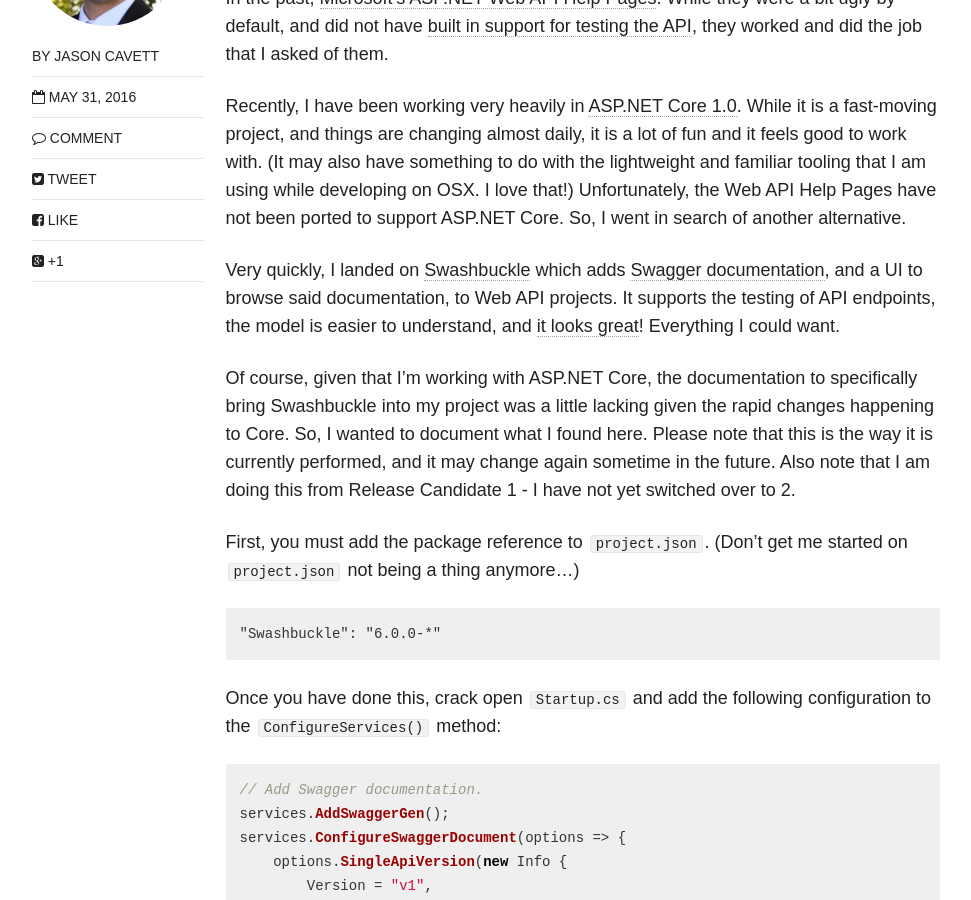
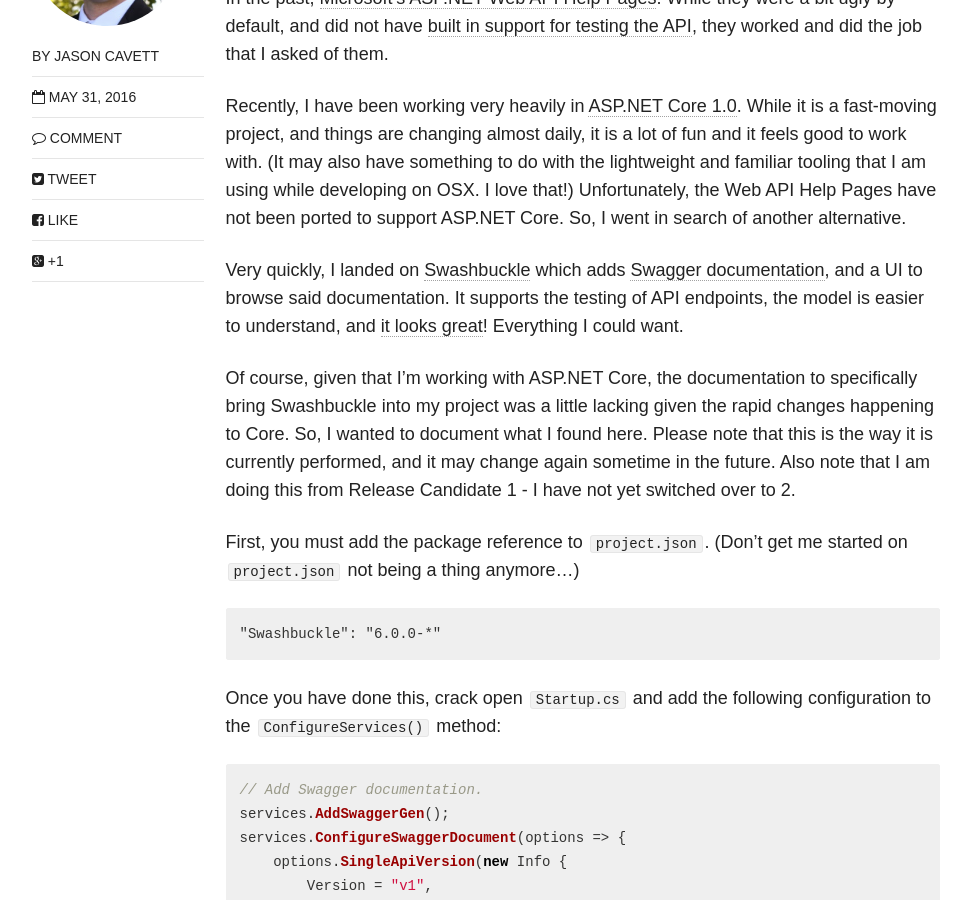
Before and after one commit to jasoncavett/jasoncavett.github.io, a Jekyll site: the page built from _posts/blog/2016-05-31-using-swashbuckle-in-asp-net-core.md, in a window 1280 px wide and 900 px high, scrolled down 791 px. Shown: the whole window, without its empty margins (154-1125 px from the left). Built offline with Jekyll 4.4.1, drawn with Linux system fonts in a browser that asks for light colours; nearby versions of some CDN libraries; comment, search, counter and statistics services are not loaded.

Commit message:
Fixed wording.

```diff
--- a/_posts/blog/2016-05-31-using-swashbuckle-in-asp-net-core.md
+++ b/_posts/blog/2016-05-31-using-swashbuckle-in-asp-net-core.md
@@ -17,7 +17,7 @@ In the past, [Microsoft's ASP.NET Web API Help Pages](http://www.asp.net/web-api
 
 Recently, I have been working very heavily in [ASP.NET Core 1.0](https://dotnet.github.io/). While it is a fast-moving project, and things are changing almost daily, it is a lot of fun and it feels good to work with. (It may also have something to do with the lightweight and familiar tooling that I am using while developing on OSX. I love that!) Unfortunately, the Web API Help Pages have not been ported to support ASP.NET Core. So, I went in search of another alternative.
 
-Very quickly, I landed on [Swashbuckle](https://github.com/domaindrivendev/Swashbuckle) which adds [Swagger documentation](http://swagger.io/), and a UI to browse said documentation, to Web API projects. It supports the testing of API endpoints, the model is easier to understand, and [it looks great](http://petstore.swagger.io/)! Everything I could want.
+Very quickly, I landed on [Swashbuckle](https://github.com/domaindrivendev/Swashbuckle) which adds [Swagger documentation](http://swagger.io/), and a UI to browse said documentation. It supports the testing of API endpoints, the model is easier to understand, and [it looks great](http://petstore.swagger.io/)! Everything I could want.
 
 Of course, given that I'm working with ASP.NET Core, the documentation to specifically bring Swashbuckle into my project was a little lacking given the rapid changes happening to Core. So, I wanted to document what I found here. Please note that this is the way it is currently performed, and it may change again sometime in the future. Also note that I am doing this from Release Candidate 1 - I have not yet switched over to 2.
 
```
